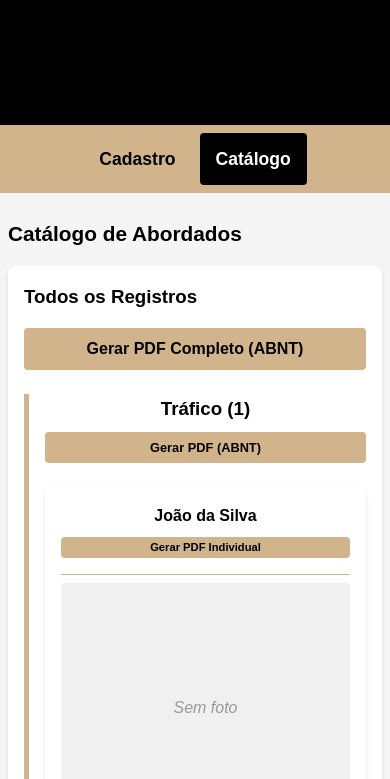
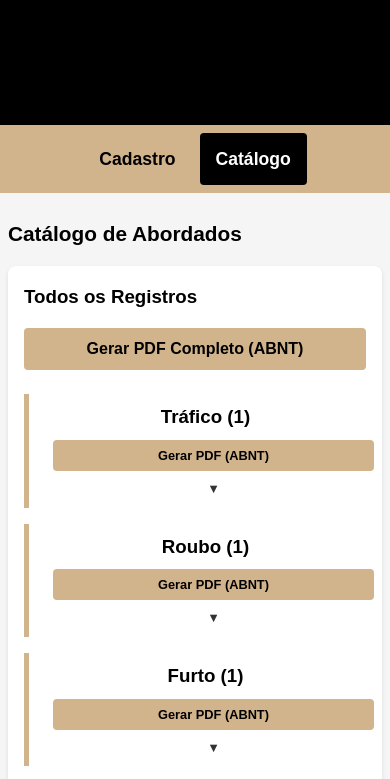
Before and after one commit to DavidLima2025/Cadastros6, a plain HTML site: page sistema_abordados pmmg.html in a window 390 px wide. Both pictures are taken after a click on the link "Catálogo". Shown: the top 779 px of the page. Drawn offline with nearby package versions, Linux system fonts and the light colour scheme.

Commit message:
Update sistema_abordados pmmg.html

```diff
--- a/sistema_abordados pmmg.html
+++ b/sistema_abordados pmmg.html
@@ -199,12 +199,12 @@
                 width: 100%;
             }
 
-            .catalogo-section h3 {
+            .catalogo-section-header {
                 flex-direction: column;
                 align-items: flex-start;
             }
 
-            .catalogo-section h3 button {
+            .catalogo-section-header button {
                 margin-top: 0.5rem;
                 width: 100%;
             }
@@ -228,20 +228,56 @@
         }
 
         .catalogo-section {
-            margin-bottom: 2rem;
+            margin-bottom: 1rem; /* Reduzido */
             border-left: 5px solid var(--cor-secundaria);
             padding-left: 1rem;
         }
 
-        .catalogo-section h3 {
+        .catalogo-section-header {
             display: flex;
             justify-content: space-between;
             align-items: center;
-        }
-
-        .catalogo-section h3 button {
+            cursor: pointer;
+            padding: 0.5rem 0;
+            position: relative;
+        }
+
+        .catalogo-section-header h3 {
+            margin: 0;
+            flex-grow: 1;
+        }
+
+        .catalogo-section-header::after {
+            content: '\25BC'; /* Seta para baixo */
+            font-size: 0.8rem;
+            margin-left: 1rem;
+            transition: transform 0.3s ease;
+        }
+
+        .catalogo-section.expanded .catalogo-section-header::after {
+            transform: rotate(180deg); /* Seta para cima */
+        }
+
+        .catalogo-section-header button {
             font-size: 0.8rem;
             padding: 0.5rem 1rem;
+            margin-left: 1rem;
+            /* Evitar que o clique no botão expanda/recolha */
+            pointer-events: auto;
+            z-index: 1;
+        }
+
+        .catalogo-section-content {
+            max-height: 0;
+            overflow: hidden;
+            transition: max-height 0.5s ease-out;
+            padding-top: 0;
+        }
+
+        .catalogo-section.expanded .catalogo-section-content {
+            max-height: 10000px; /* Valor alto para permitir expansão */
+            padding-top: 1rem;
+            transition: max-height 0.5s ease-in;
         }
 
         .abordado-card {
@@ -491,7 +527,7 @@
                 background: #fff;
             }
 
-            header, nav, button, .abordado-actions {
+            header, nav, button, .abordado-actions, .catalogo-section-header button, .catalogo-section-header::after {
                 display: none !important;
             }
 
@@ -518,6 +554,12 @@
 
             .foto-container img {
                 max-height: 90mm;
+            }
+
+            .catalogo-section-content {
+                max-height: none !important; /* Mostrar conteúdo no PDF */
+                overflow: visible !important;
+                padding-top: 1rem !important;
             }
         }
 
@@ -1192,7 +1234,7 @@
             });
         }
 
-        // Renderizar catálogo
+        // Renderizar catálogo (com accordion)
         function renderizarCatalogo() {
             // Agrupar abordados por tipo
             const abordadosPorTipo = {};
@@ -1219,15 +1261,19 @@
                 const tipoFormatado = formatarTipoEnvolvido(tipo);
 
                 const section = document.createElement("div");
-                section.className = "catalogo-section";
-                section.innerHTML = `
-                    <h3>
-                        ${tipoFormatado} (${abordadosDoTipo.length})
-                        <button class="btn-gerar-pdf-tipo secundario" data-tipo="${tipo}">Gerar PDF (ABNT)</button>
-                    </h3>
+                section.className = "catalogo-section"; // Inicia recolhido
+
+                const header = document.createElement("div");
+                header.className = "catalogo-section-header";
+                header.innerHTML = `
+                    <h3>${tipoFormatado} (${abordadosDoTipo.length})</h3>
+                    <button class="btn-gerar-pdf-tipo secundario" data-tipo="${tipo}">Gerar PDF (ABNT)</button>
                 `;
 
-                // Adicionar abordados deste tipo
+                const content = document.createElement("div");
+                content.className = "catalogo-section-content";
+
+                // Adicionar abordados deste tipo ao conteúdo
                 abordadosDoTipo.forEach(abordado => {
                     const card = document.createElement("div");
                     card.className = "abordado-card";
@@ -1272,11 +1318,21 @@
                             <button class="btn-excluir perigo" data-id="${abordado.id}">Excluir</button>
                         </div>
                     `;
-
-                    section.appendChild(card);
+                    content.appendChild(card);
                 });
 
+                section.appendChild(header);
+                section.appendChild(content);
                 catalogoContainer.appendChild(section);
+
+                // Adicionar evento de clique ao header para expandir/recolher
+                header.addEventListener("click", (e) => {
+                    // Não expandir/recolher se o clique foi no botão PDF
+                    if (e.target.classList.contains("btn-gerar-pdf-tipo")) {
+                        return;
+                    }
+                    section.classList.toggle("expanded");
+                });
             });
 
             // Adicionar event listeners para botões de PDF por tipo
```
